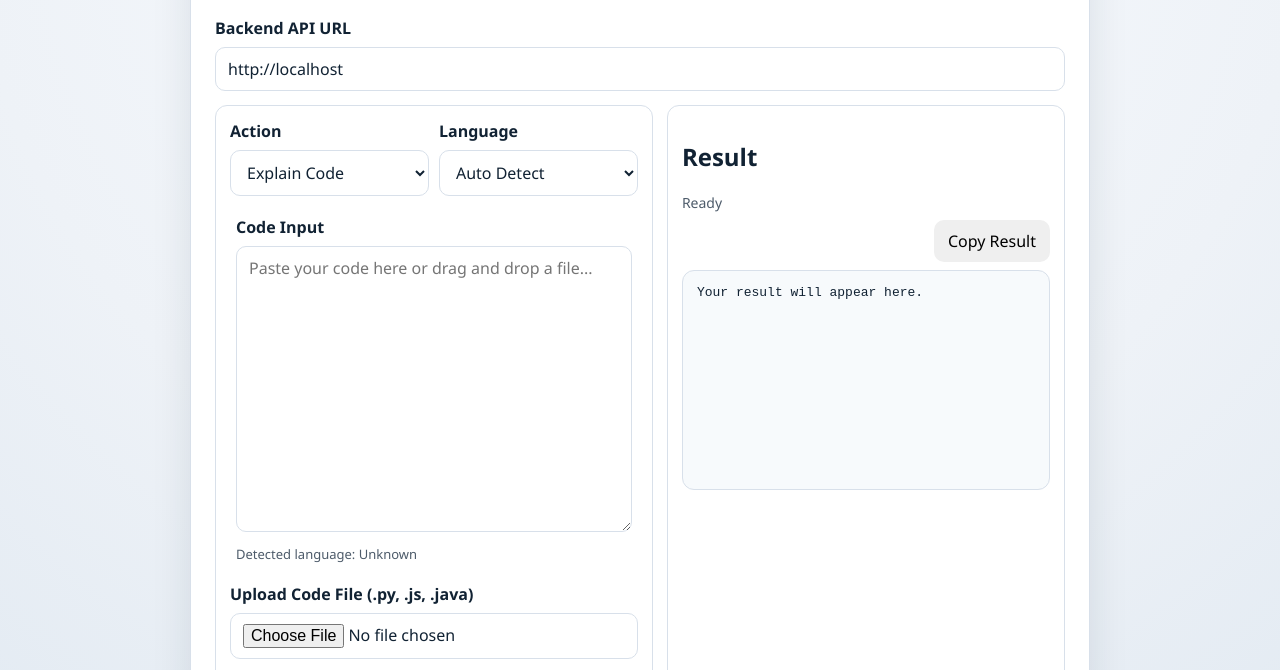
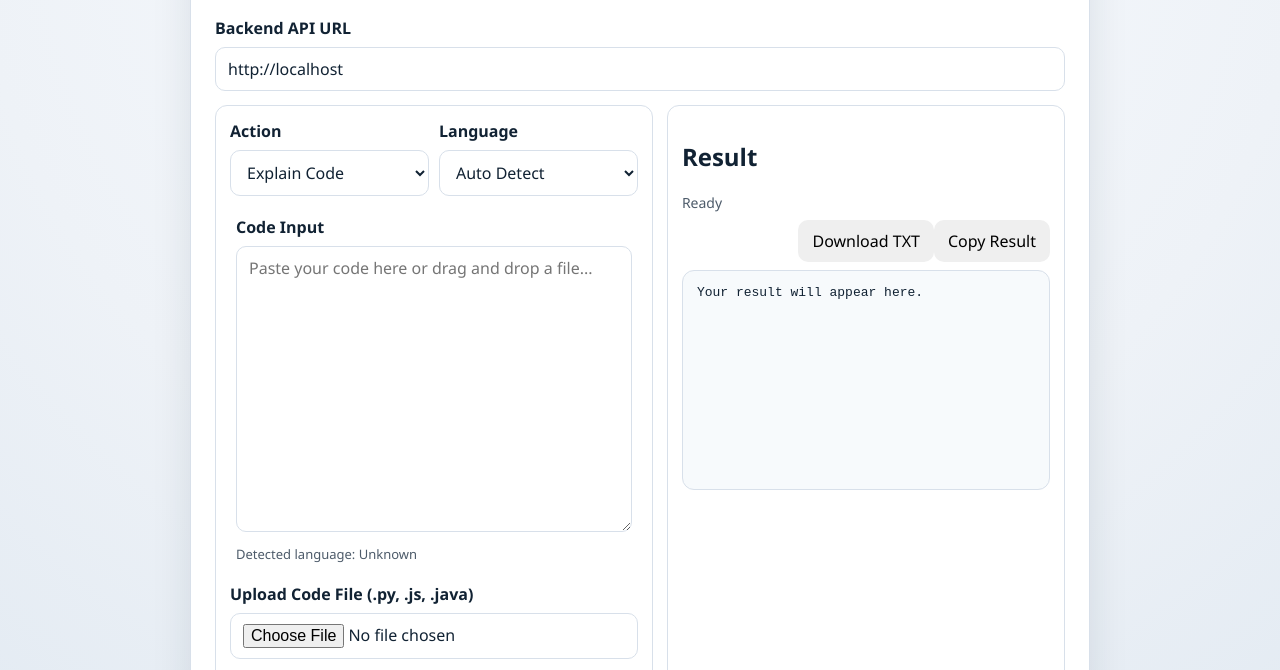
Before and after one commit to imDarshanGK/AI-dev-assistant, a plain HTML site: page frontend/index.html in a window 1280 px wide. Shown: the part 124-794 px from the top of the page. Drawn offline with Linux system fonts and the light colour scheme.

Commit message:
Add download result button to frontend

```diff
--- a/frontend/index.html
+++ b/frontend/index.html
@@ -66,6 +66,7 @@
                     <h2>Result</h2>
                     <div id="status" class="status">Ready</div>
                     <div class="result-actions">
+                        <button id="download-btn" type="button">Download TXT</button>
                         <button id="copy-btn" type="button">Copy Result</button>
                     </div>
                     <pre id="result" aria-live="polite">Your result will appear here.</pre>
```
